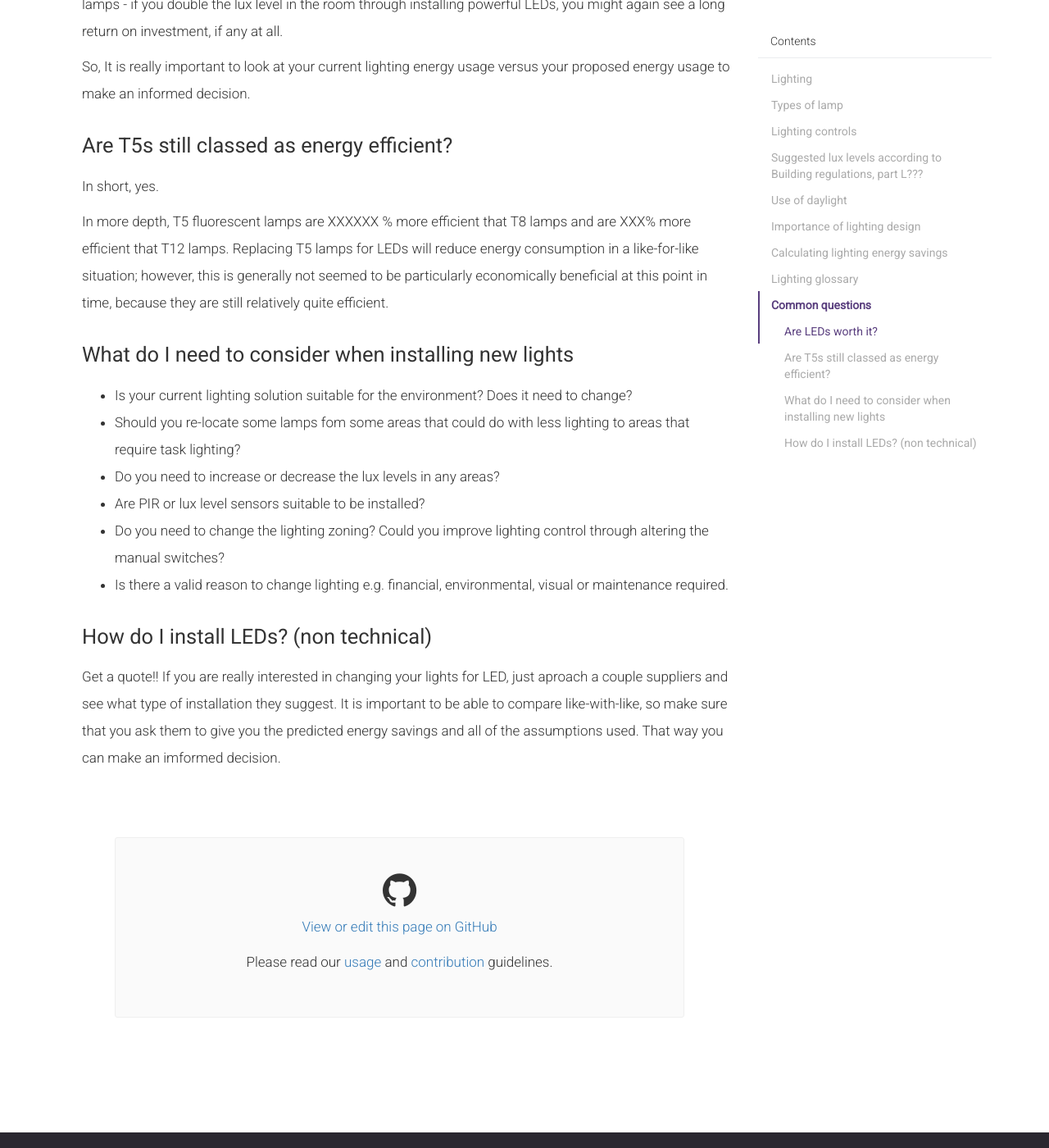
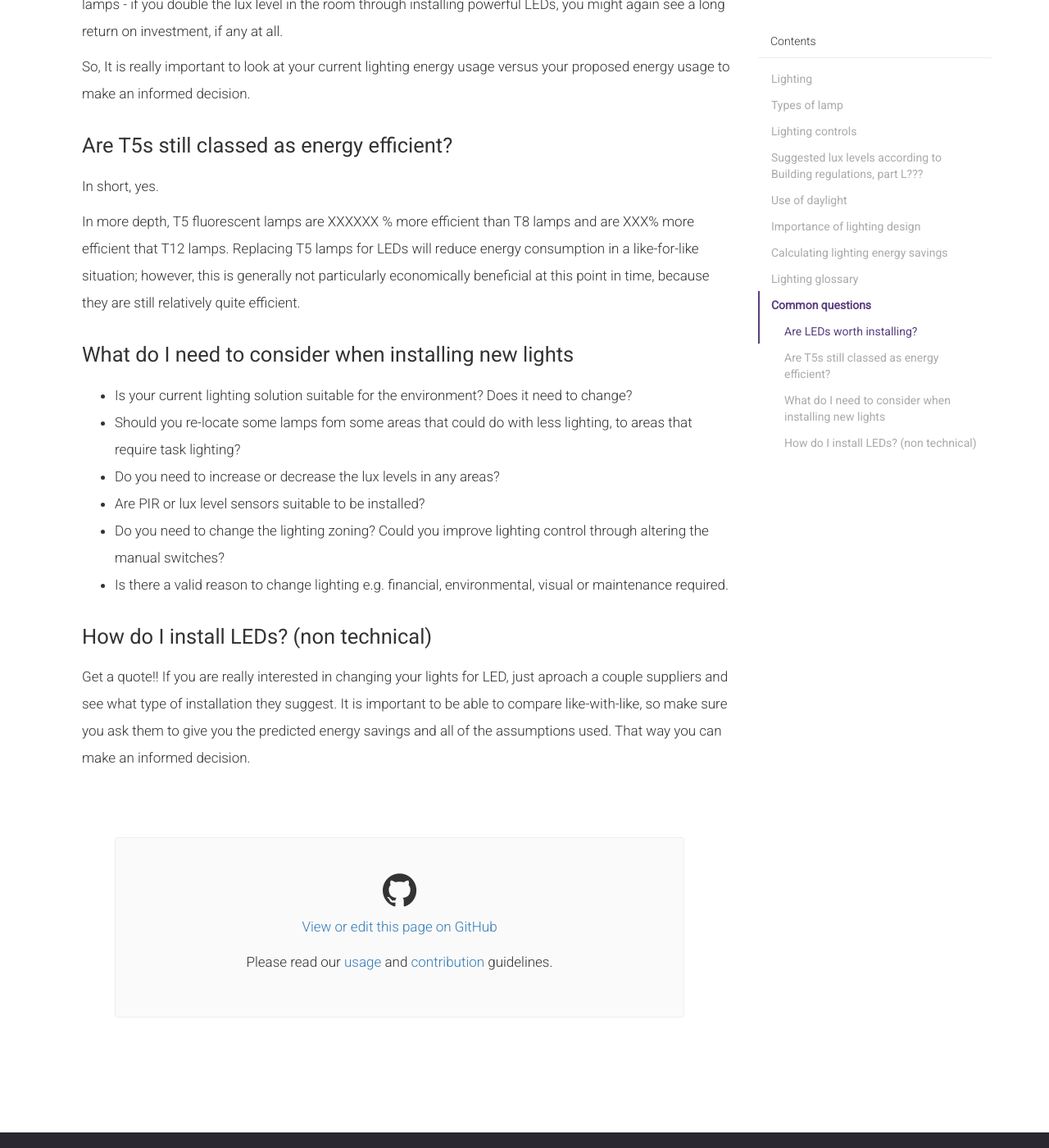
Before and after one commit to energyprinciples/energyprinciples.github.io, a Jekyll site: the page built from _efficiency/001-lighting.md, in a window 1280 px wide and 1400 px high, scrolled down 5527 px. Shown: the whole window at 82% size. Built offline with Jekyll 4.4.1, drawn with Linux system fonts in a browser that asks for light colours; nearby versions of some CDN libraries; some of the changed text lies outside the part shown.

Commit message:
Update 001-lighting.md

```diff
--- a/_efficiency/001-lighting.md
+++ b/_efficiency/001-lighting.md
@@ -158,9 +158,9 @@ Please also note that better controls should always be considered, whether incre
 
 # Common questions
 
-## Are LEDs worth it?
+## Are LEDs worth installing?
 
-LEDs are an excellent energy efficient form of lighting and they can look great visually as well as earning you environmental brownie-points.
+LEDs are an excellent energy efficient form of lighting. They can look great visually as well as earning you environmental brownie-points.
 
 In reality, it is only economically worth changing your current lighting for LEDs if you use your lighting sufficiently. If you don't use your lighting that regularly you may not see a return on investment for a very long time.
 
@@ -174,12 +174,12 @@ So, It is really important to look at your current lighting energy usage versus
 
 In short, yes.
 
-In more depth, T5 fluorescent lamps are XXXXXX % more efficient that T8 lamps and are XXX% more efficient that T12 lamps. Replacing T5 lamps for LEDs will reduce energy consumption in a like-for-like situation; however, this is generally not seemed to be particularly economically beneficial at this point in time, because they are still relatively quite efficient.
+In more depth, T5 fluorescent lamps are XXXXXX % more efficient than T8 lamps and are XXX% more efficient that T12 lamps. Replacing T5 lamps for LEDs will reduce energy consumption in a like-for-like situation; however, this is generally not particularly economically beneficial at this point in time, because they are still relatively quite efficient.
 
 ## What do I need to consider when installing new lights
 
  - Is your current lighting solution suitable for the environment? Does it need to change?
- - Should you re-locate some lamps fom some areas that could do with less lighting to areas that require task lighting?
+ - Should you re-locate some lamps fom some areas that could do with less lighting, to areas that require task lighting?
  - Do you need to increase or decrease the lux levels in any areas?
  - Are PIR or lux level sensors suitable to be installed?
  - Do you need to change the lighting zoning? Could you improve lighting control through altering the manual switches?
@@ -187,4 +187,4 @@ In more depth, T5 fluorescent lamps are XXXXXX % more efficient that T8 lamps an
 
 ## How do I install LEDs? (non technical)
 
-Get a quote!! If you are really interested in changing your lights for LED, just aproach a couple suppliers and see what type of installation they suggest. It is important to be able to compare like-with-like, so make sure that you ask them to give you the predicted energy savings and all of the assumptions used. That way you can make an imformed decision.
+Get a quote!! If you are really interested in changing your lights for LED, just aproach a couple suppliers and see what type of installation they suggest. It is important to be able to compare like-with-like, so make sure you ask them to give you the predicted energy savings and all of the assumptions used. That way you can make an informed decision.
```
Also changed, not shown: other parts of _efficiency/001-lighting.md (+2 -2 lines).
